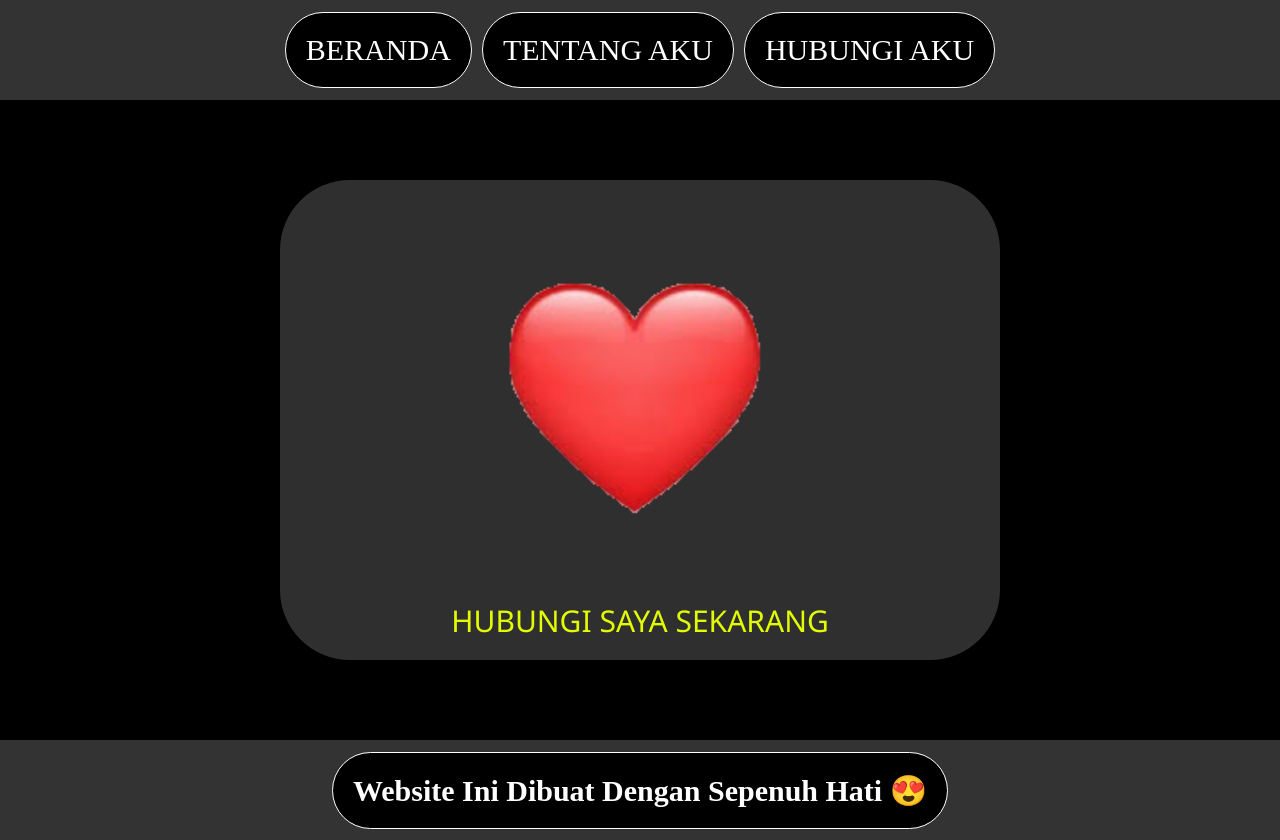
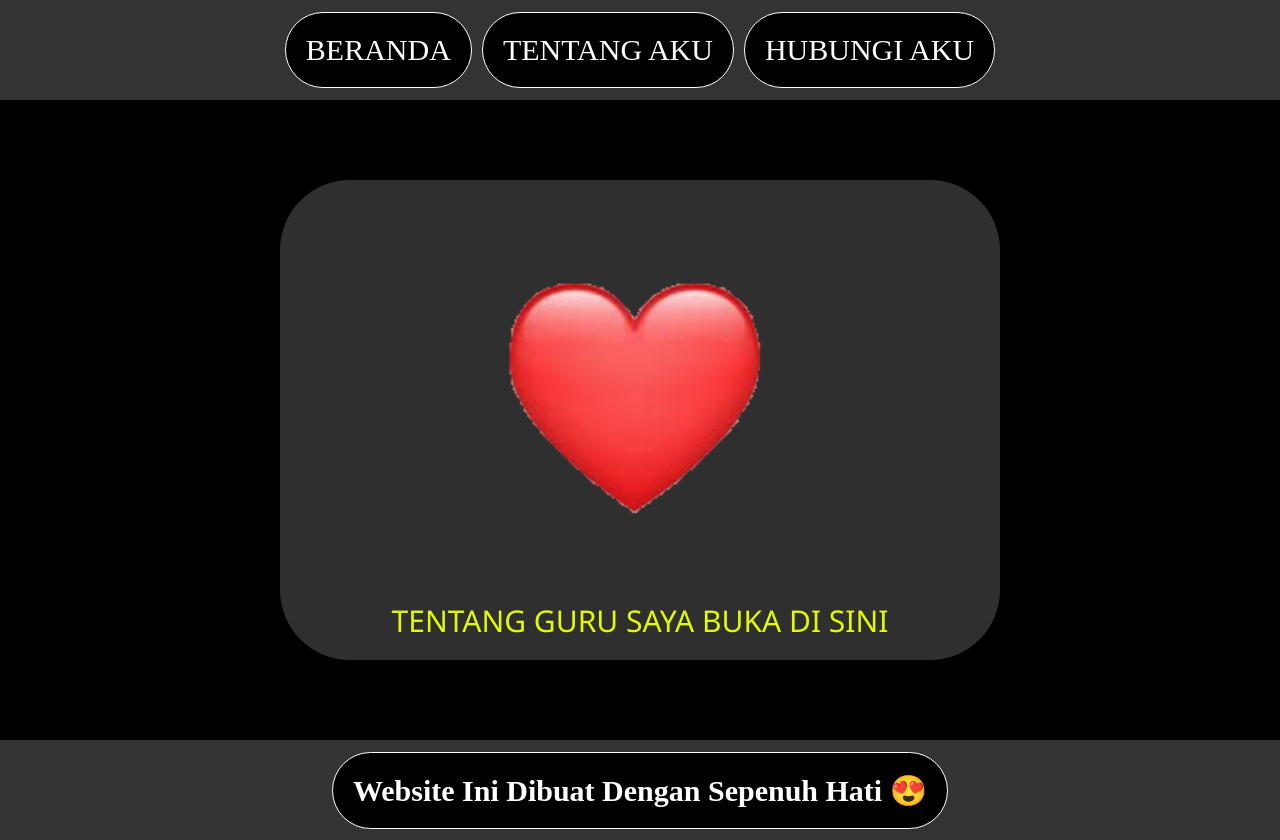
Before and after one commit to nabielelma/nabielelma.github.io, a plain HTML site: page penuh-hati.html in a window 1280 px wide. Drawn offline with Linux system fonts and the light colour scheme.

Commit message:
Update penuh-hati.html

```diff
--- a/penuh-hati.html
+++ b/penuh-hati.html
@@ -25,7 +25,7 @@
     <div class="container-content">
       <a href="https://www.youtube.com/@deaafrizal" class="a-content">
         <img src="ht.png" class="img-content" />
-        <p>HUBUNGI SAYA SEKARANG</p>
+        <p>TENTANG GURU SAYA BUKA DI SINI</p>
       </a>
 
     </div>
```
